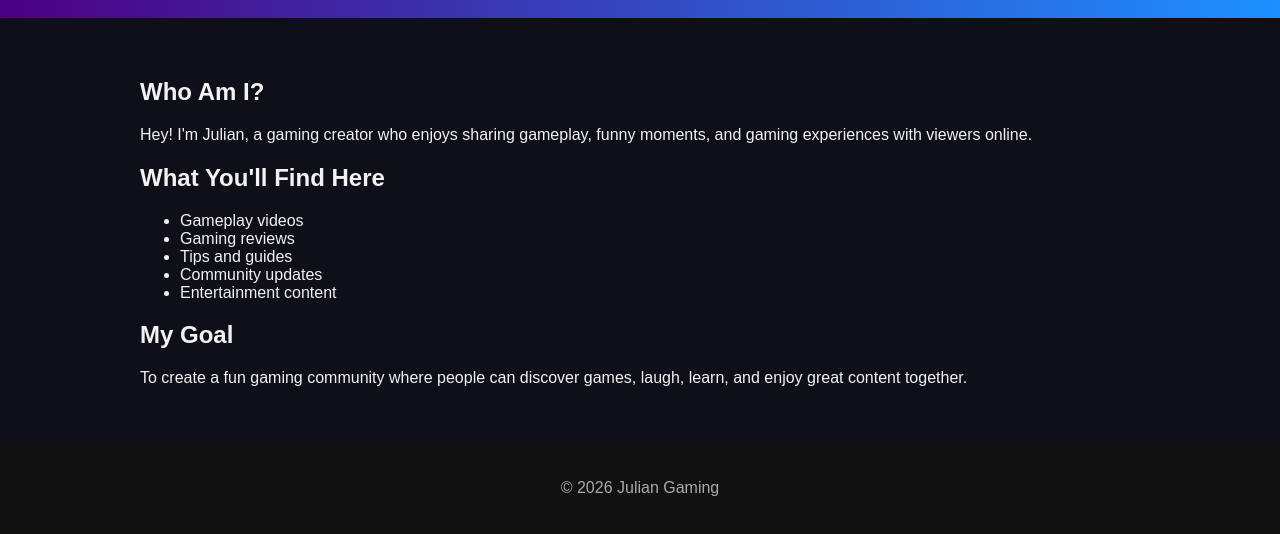
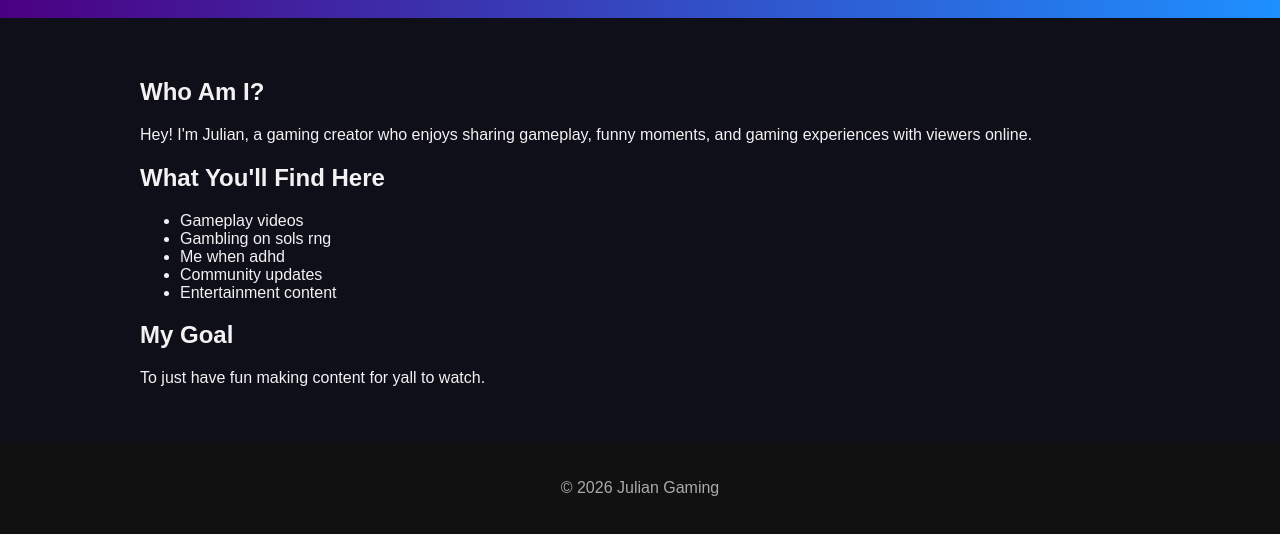
Before and after one commit to juliantravisreda-rgb/juliangaming, a plain HTML site: page about.html in a window 1280 px wide. Shown: the part 120-654 px from the top of the page. Drawn offline with Linux system fonts and the light colour scheme.

Commit message:
Update about.html

```diff
--- a/about.html
+++ b/about.html
@@ -23,14 +23,14 @@
   <h2>What You'll Find Here</h2>
   <ul>
     <li>Gameplay videos</li>
-    <li>Gaming reviews</li>
-    <li>Tips and guides</li>
+    <li>Gambling on sols rng</li>
+    <li>Me when adhd</li>
     <li>Community updates</li>
     <li>Entertainment content</li>
   </ul>
 
   <h2>My Goal</h2>
-  <p>To create a fun gaming community where people can discover games, laugh, learn, and enjoy great content together.</p>
+  <p>To just have fun making content for yall to watch.</p>
 </section>
 
 <footer>
```
